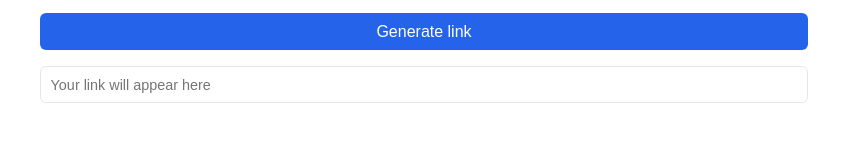
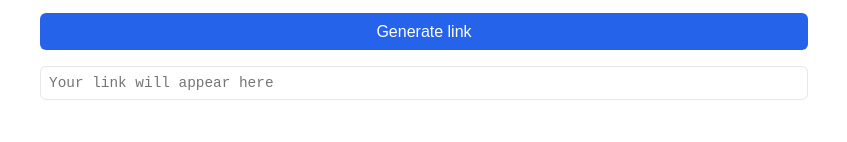
Before and after one commit to MasutaK/ciphernote, a plain HTML site: page index.html in a window 1280 px wide. Shown: the part 380-522 px from the top of the page, 216-1063 px from the left. Drawn offline with nearby package versions, Linux system fonts and the light colour scheme.

Commit message:
Update style.css

```diff
--- a/style.css
+++ b/style.css
@@ -118,8 +118,14 @@ button:not(.icon-button):hover {
 }
 
 #shareLink {
+  font-family: monospace;
+  font-size: 0.9rem;
+  padding: 0.5rem;
   margin-top: 1rem;
-  font-size: 0.9rem;
+  width: 100%;
+  box-sizing: border-box;
+  resize: none; /* Pas nécessaire pour input, mais ça fait pas de mal */
+  overflow-x: auto;
 }
 
 article {
```
